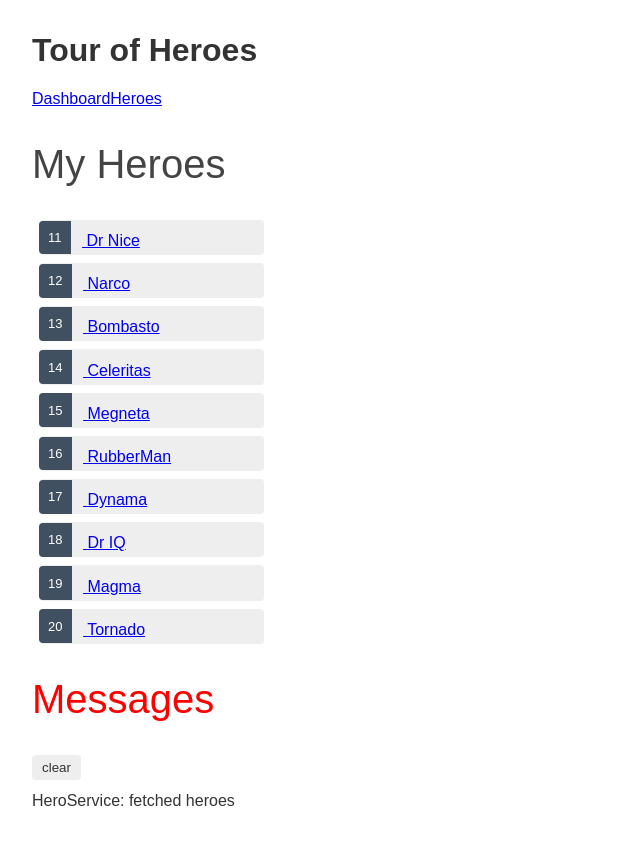
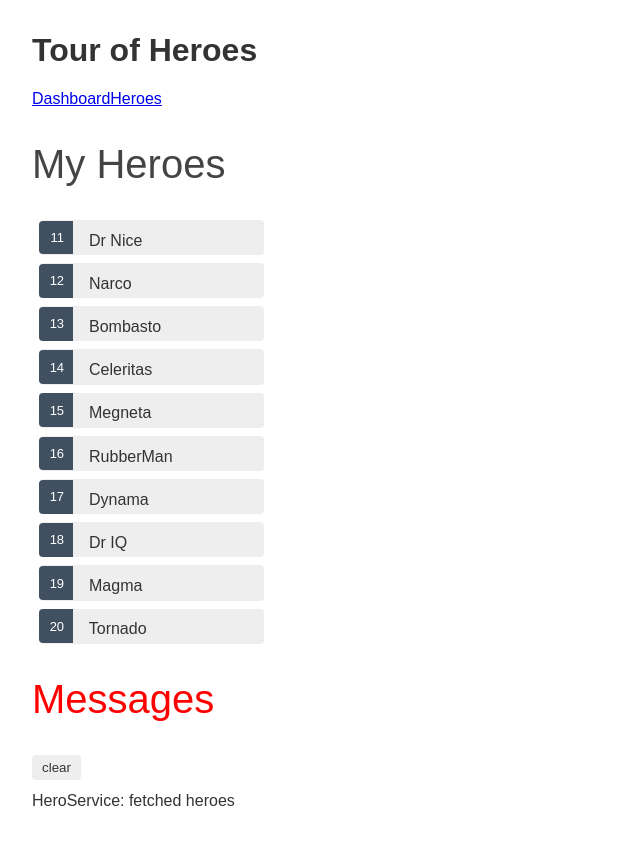
Before and after one commit to mfbutner/CanvasHelpers, an Angular app: page /heroes in a window 1280 px wide. Shown: the whole page, without its empty margins (0-640 px from the left). Built offline with nearby package versions, Linux system fonts and the light colour scheme.

Commit message:
Fixed router link for hero component

```diff
--- a/src/app/heroes/heroes.component.css
+++ b/src/app/heroes/heroes.component.css
@@ -6,28 +6,33 @@
   width: 15em;
 }
 .heroes li {
+  position: relative;
   cursor: pointer;
-  position: relative;
-  left: 0;
   background-color: #EEE;
   margin: .5em;
   padding: .3em 0;
   height: 1.6em;
   border-radius: 4px;
 }
+
 .heroes li:hover {
   color: #607D8B;
   background-color: #DDD;
   left: .1em;
 }
-.heroes li.selected {
-  background-color: #CFD8DC;
-  color: white;
+
+.heroes a {
+  color: #333;
+  text-decoration: none;
+  position: relative;
+  display: block;
+  width: 250px;
 }
-.heroes li.selected:hover {
-  background-color: #BBD8DC;
-  color: white;
+
+.heroes a:hover {
+  color:#607D8B;
 }
+
 .heroes .badge {
   display: inline-block;
   font-size: small;
@@ -39,6 +44,8 @@
   left: -1px;
   top: -4px;
   height: 1.8em;
+  min-width: 16px;
+  text-align: right;
   margin-right: .8em;
   border-radius: 4px 0 0 4px;
 }
```
